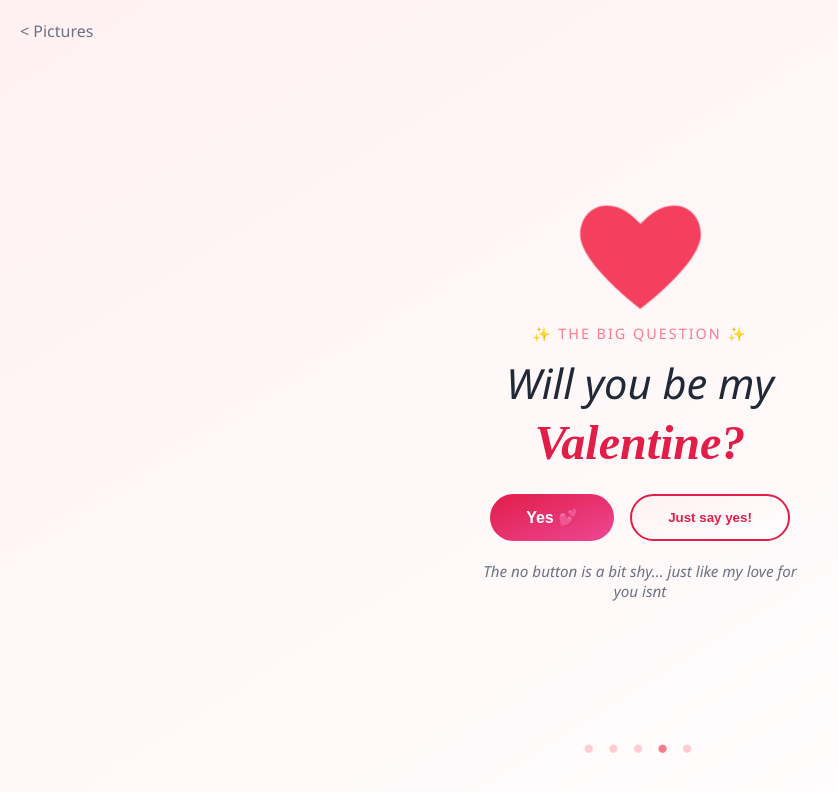
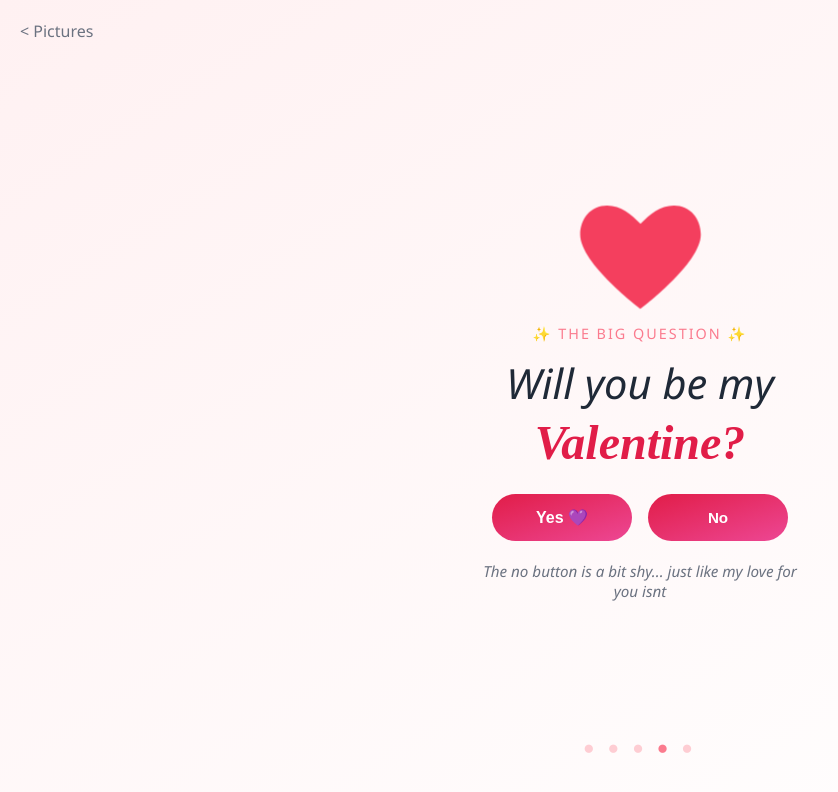
Before and after one commit to Abid-Chowdhury/valentinesxt, a React (Create React App) app: page /Question in a window 1280 px wide. Shown: the top 792 px of the page, without its empty margins (0-838 px from the left). Built offline with nearby package versions, Linux system fonts and the light colour scheme.

Commit message:
Updated shy-btn. renamed to no-btn

```diff
--- a/src/index.css
+++ b/src/index.css
@@ -331,28 +331,47 @@ body {
 /* Pink YES button (reuse valentine theme) */
 .yes-btn {
   margin: 0;
+  width: 140px;
+
 }
 
 /* White shy button */
-.shy-btn {
+.no-btn {
+  /* display: block; */
   padding: 14px 36px;
   border-radius: 30px;
-  border: 2px solid var(--dark-red);
-  background: linear-gradient(to bottom right, var(--background-gradient-start), var(--background-gradient-end));
-  color: var(--dark-red);
+  border: none;
+  background: linear-gradient(to bottom right, var(--dark-red), var(--pink));
+  color: var(--white);
   font-weight: bold;
   cursor: pointer;
+  /* margin: 24px auto; */
   transition: all 0.3s ease;
+  font-size: 1rem;
+  width: 140px;
 }
 
-.shy-btn:hover {
+.no-btn:hover {
   background: linear-gradient(to bottom right, var(--light-red), var(--pink));
   color: var(--white);
+  transform: scale(1.05);
 }
 
 /* Text under buttons */
 .shy-text {
   margin-top: 20px;
+  font-size: 0.95rem;
+  max-width: 320px;
+}
+
+.no-btn::after {
+  content: "No";
+  font-size: 0.95rem;
+  max-width: 320px;
+}
+
+.no-btn:hover::after {
+  content: "YES 💜";
   font-size: 0.95rem;
   max-width: 320px;
 }
--- a/src/pages/Question.js
+++ b/src/pages/Question.js
@@ -21,8 +21,8 @@ export default function Question() {
     <div className="question-text">Will you be my</div>
     <div className="valentine-text">Valentine?</div>
     <div className="question-buttons">
-      <button className="button yes-btn" onClick={() => navigate("/Success")}>Yes 💕</button>
-      <button className="shy-btn" onClick={() => navigate("/success")}>Just say yes!</button>
+      <button className="button yes-btn" onClick={() => navigate("/Success")}>Yes 💜</button>
+      <button className="no-btn" onClick={() => navigate("/success")}></button>
     </div>
 
     <div className="shy-text quote">
```
Also changed, not shown: src/Things to Add.txt.
